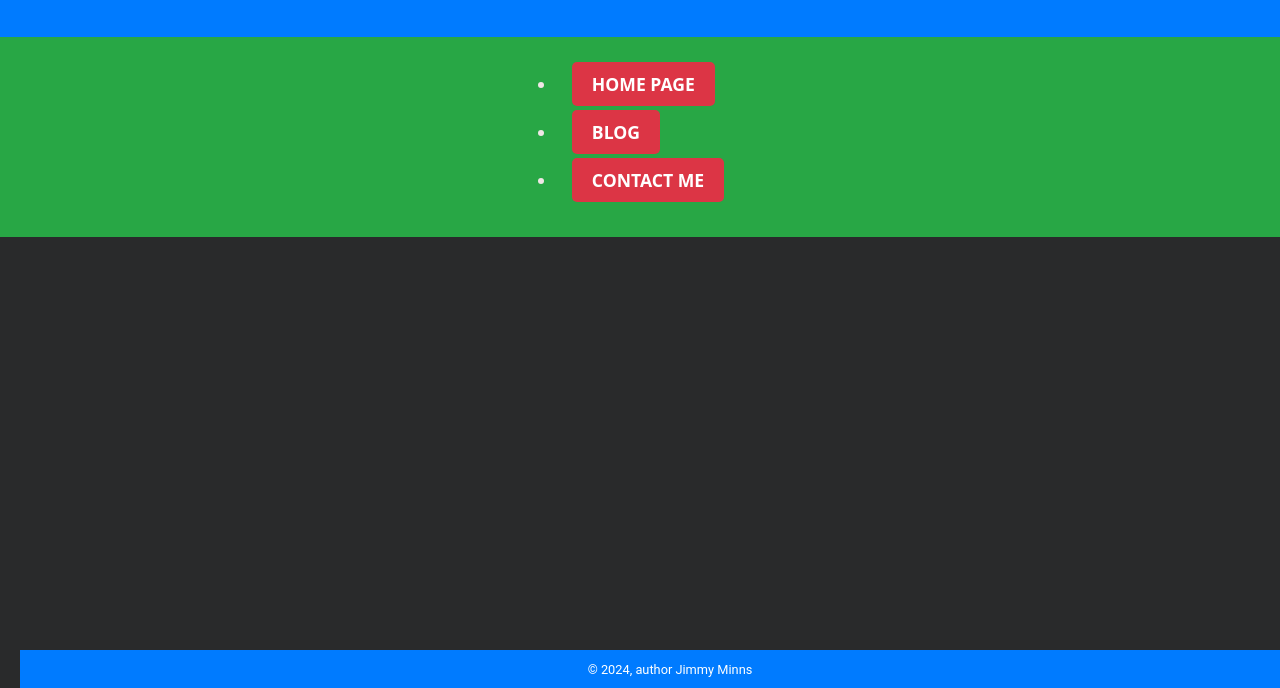
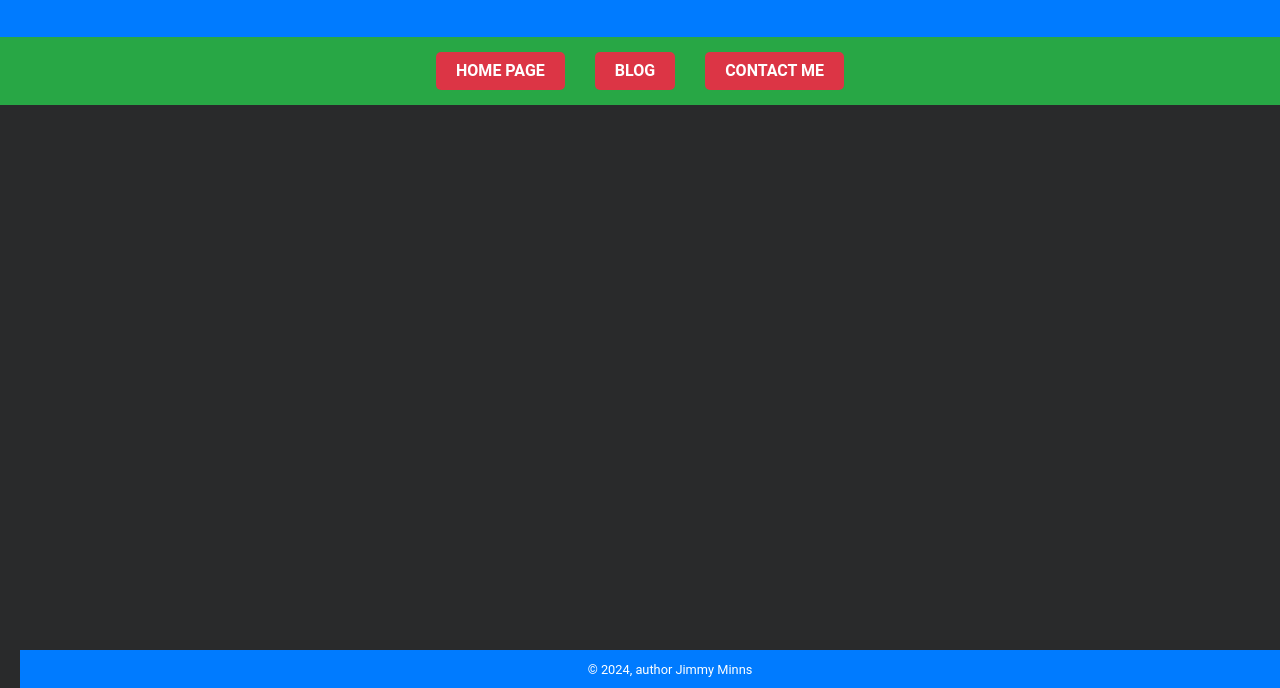
Before and after one commit to PlanetLumi/PlanetLumi.github.io, a plain HTML site: page FatLoss.html in a window 1280 px wide. Shown: the part 112-800 px from the top of the page. Drawn offline with Linux system fonts and the light colour scheme.

Commit message:
Link isuses

```diff
--- a/FatLoss.html
+++ b/FatLoss.html
@@ -18,12 +18,10 @@
 		<h1>PS Coaching</h1>
 	</header>
 
-    <nav class="menu"><!--The primary navigation for the page -->
-	<ul>
-		<li><a class="button" href="index.html">Home Page</a></li>
-		<li><a class="button" href="Blog.html">Blog</a></li>
-		<li><a class="button" href="contact.html">Contact Me</a>
-	</ul>
+<nav class="menu"><!--The primary navigation for the page -->
+	<a class="button" href="">Home Page</a>
+	<a class="button" href="Blog.html">Blog</a>
+	<a class="button" href="contact.html">Contact Me</a>
 </nav>
 
 <main><!--The main page content -->
```
Also changed, not shown: Blog.html (+3 -5 lines), DietIdeas.html (+4 -6 lines), EnquiryPay.html (+4 -6 lines), ExerciseSelection.html (+4 -6 lines), FactCheck.html (+4 -6 lines), FormReview.html (+4 -6 lines), OneOnOne.html (+4 -6 lines), ProgramCreation.html (+4 -6 lines), ProgramReview.html (+4 -6 lines), WeightGain.html (+4 -6 lines), contact.html (+3 -5 lines), index.html (+4 -6 lines).
